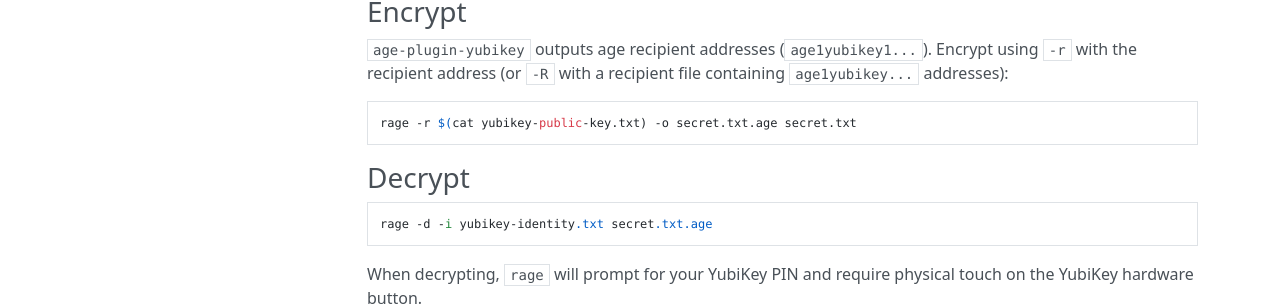
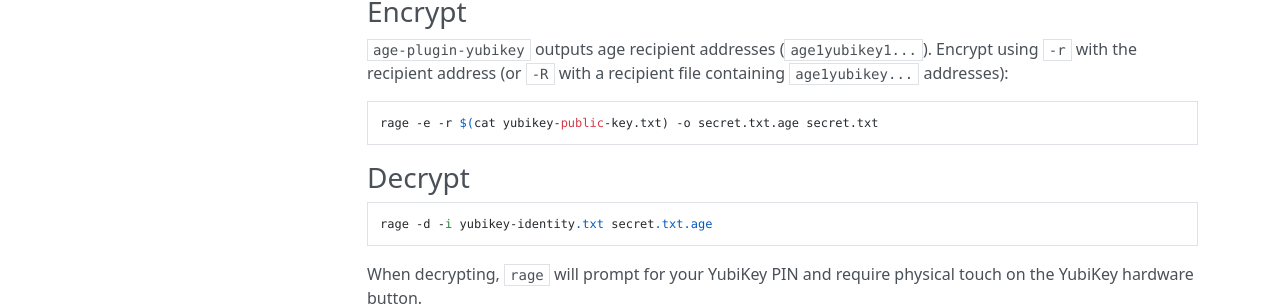
Before and after one commit to vorburger/nixfiles, an MkDocs documentation site: the page built from docs/docs/reference/age.md, in a window 1280 px wide and 900 px high, scrolled down 3791 px. Shown: the part 447-754 px from the top of the window. Built offline with MkDocs 1.6.1, drawn with Linux system fonts in a browser that asks for light colours; nearby versions of some CDN libraries.

````diff
--- a/docs/docs/reference/age.md
+++ b/docs/docs/reference/age.md
@@ -192,7 +192,7 @@ $ age-plugin-yubikey --list > yubikey-public-key.txt
 `age-plugin-yubikey` outputs age recipient addresses (`age1yubikey1...`). Encrypt using `-r` with the recipient address (or `-R` with a recipient file containing `age1yubikey...` addresses):
 
 ```bash
-rage -r $(cat yubikey-public-key.txt) -o secret.txt.age secret.txt
+rage -e -r $(cat yubikey-public-key.txt) -o secret.txt.age secret.txt
 ```
 
 ### Decrypt
````
